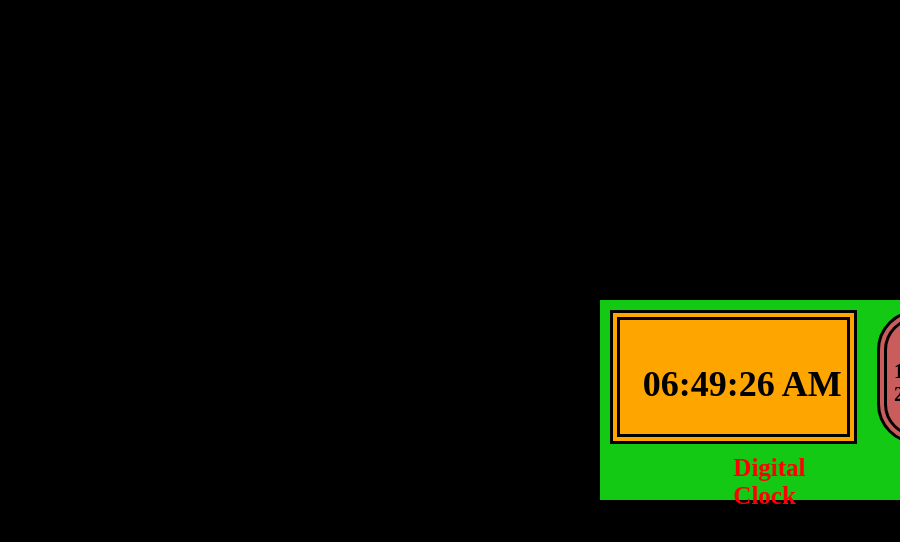
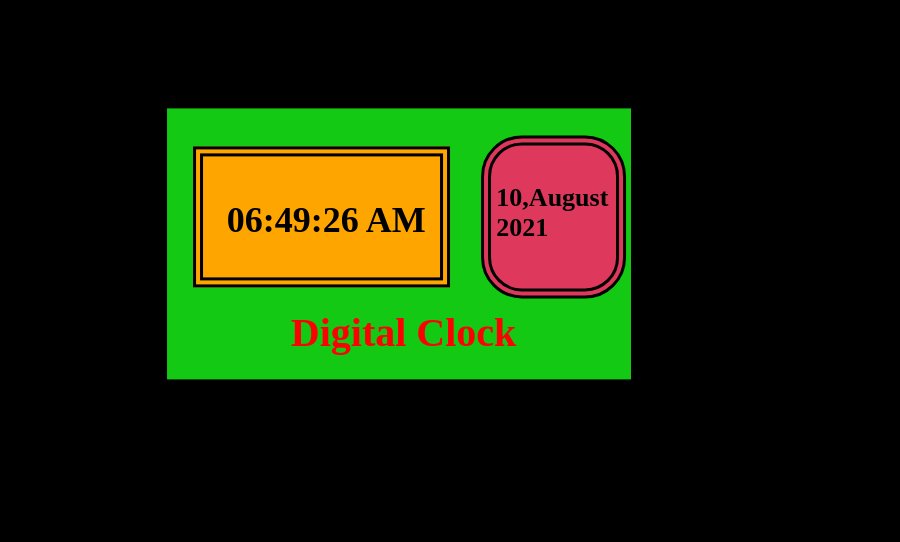
Before and after one commit to kunalkatara12/digiClock, a plain HTML site: page index.html in a window 600 px wide. Shown: the top 542 px of the page, 900 px wide, since content can reach past the window. Drawn offline with Linux system fonts and the light colour scheme.

Commit message:
Update index.html

```diff
--- a/index.html
+++ b/index.html
@@ -21,7 +21,6 @@
         grid-template-columns: repeat(3, 1fr);
         position: absolute;
         transform: translateX(150%) translateY(150%);
-
       }
       .time {
         font-weight: bolder;
@@ -29,7 +28,7 @@
         grid-column: 1 / span 2;
         align-items: center;
         border: 10px;
-        border-style:double;
+        border-style: double;
         border-color: black;
         margin: 10px 10px;
       }
@@ -37,7 +36,7 @@
         font-weight: bold;
         background-color: rgb(202, 92, 92);
         border: 10px;
-        border-style:double;
+        border-style: double;
         border-color: black;
         margin: 10px 10px;
         border-radius: 40px;
@@ -48,80 +47,164 @@
       }
       .ptag2 {
         transform: translateX(8%) translateY(44%);
-        font-weight:900;
+        font-weight: 900;
         font-size: 20px;
       }
-
+      #tiTle {
+        margin-top: 0;
+        margin-bottom: 0;
+        grid-column: 1/3;
+        grid-row: 2/3;
+        transform: translateX(40%) translateY(-30%);
+        font-size: 40px;
+        font-weight: bolder;
+        color: red;
+      }
+      @media only screen and (max-width: 464px) {
+        .clock {
+          height: 271px;
+          width: 464px;
+          background-color: rgb(19, 201, 19);
+          display: grid;
+          grid-template-columns: repeat(3, 1fr);
+          position: relative;
+          transform: translateX(0%) translateY(40%);
+        }
+        .time {
+          font-weight: bolder;
+          background-color: orange;
+          grid-column: 1 / span 2;
+          align-items: center;
+          border: 10px;
+          border-style: double;
+          border-color: black;
+          margin: 38px 26px;
+        }
+        .date {
+          font-weight: bold;
+          background-color: rgb(222, 57, 92);
+          border: 10px;
+          border-style: double;
+          border-color: black;
+          margin: 27px 5px;
+          border-radius: 41px;
+        }
+        .ptag1 {
+          transform: translateX(10%) translateY(16%);
+          font-size: 36px;
+        }
+        .ptag2 {
+          transform: translateX(4%) translateY(20%);
+          font-weight: 900;
+          font-size: 26px;
+        }
+        #tiTle {
+          margin-top: 0;
+          margin-bottom: 0;
+          transform: translateX(40%) translateY(-30%);
+          font-size: 40px;
+          font-weight: bolder;
+          color: red;
+        }
+      }
+      @media only screen and (min-width: 464px) and (max-width: 760px) {
+        .clock {
+          height: 271px;
+          width: 464px;
+          background-color: rgb(19, 201, 19);
+          display: grid;
+          grid-template-columns: repeat(3, 1fr);
+          position: relative;
+          transform: translateX(36%) translateY(40%);
+          animation-name: myMove;
+        }
+        .time {
+          font-weight: bolder;
+          background-color: orange;
+          grid-column: 1 / span 2;
+          align-items: center;
+          border: 10px;
+          border-style: double;
+          border-color: black;
+          margin: 38px 26px;
+        }
+        .date {
+          font-weight: bold;
+          background-color: rgb(222, 57, 92);
+          border: 10px;
+          border-style: double;
+          border-color: black;
+          margin: 27px 5px;
+          border-radius: 41px;
+        }
+        .ptag1 {
+          transform: translateX(10%) translateY(16%);
+          font-size: 36px;
+        }
+        .ptag2 {
+          transform: translateX(4%) translateY(20%);
+          font-weight: 900;
+          font-size: 26px;
+        }
+        #tiTle {
+          margin-top: 0;
+          margin-bottom: 0;
+          transform: translateX(40%) translateY(-30%);
+          font-size: 40px;
+          font-weight: bolder;
+          color: red;
+        }
+      }
     </style>
   </head>
   <body>
     <div class="clock">
       <div class="time"><p class="ptag1" id="MyClockDisplay"></p></div>
       <div class="date"><p class="ptag2" id="MyDate">05 Aug, 2021</p></div>
-      <div style="transform: translateX(100%); font-size:25px;font-weight: bolder;color:red;">Digital Clock</div>
+      <p id="tiTle">Digital Clock</p>
     </div>
-    <script>function showTime(){
+    <script>
+      function showTime() {
         var date = new Date();
-      var d=date.getDate();
-      var mon=1+date.getMonth();
-      var yr=date.getFullYear();
-      var h = date.getHours(); // 0 - 23
-      var m = date.getMinutes(); // 0 - 59
-      var s = date.getSeconds(); // 0 - 59
+        var d = date.getDate();
+        var mon =  date.getMonth();
+        var yr = date.getFullYear();
+        var h = date.getHours();
+        var m = date.getMinutes();
+        var s = date.getSeconds();
         var session = "AM";
 
-      if(h == 0){
+        if (h == 0) {
           h = 12;
         }
-
-      if(h > 12){
+        if (h > 12) {
           h = h - 12;
           session = "PM";
         }
-     if(mon==4){
-       mon="April";
-     }
-     if(mon==2){
-       mon="February";
-     }
-     if(mon==3){
-       mon="March";
-     }
-     if(mon==5){
-       mon="May";
-     }
-     if(mon==6){
-       mon="June";
-     }
-     if(mon==7){
-       mon="July";
-     }
-     if(mon==8){
-       mon="August";
-     }
-     if(mon==9){
-       mon="September";
-     }
-     if(mon==10){
-       mon="October";
-     }
-     if(mon==11){
-       mon="November";
-     }
-     if(mon==12){
-       mon="December";
-     }
-      h = (h < 10) ? "0" + h : h;
-      m = (m < 10) ? "0" + m : m;
-      s = (s < 10) ? "0" + s : s;
-      var myDate=d+","+mon+"\n"+ yr;
+
+       const monthArray = [
+          "January",
+          "February",
+          "March",
+          "April",
+          "May",
+          "June",
+          "July",
+          "August",
+          "September",
+          "October",
+          "November",
+          "December",
+        ];
+        h = h < 10 ? "0" + h : h;
+        m = m < 10 ? "0" + m : m;
+        s = s < 10 ? "0" + s : s;
+        var myDate = d + "," + monthArray[mon] + "\n" + yr;
         var time = h + ":" + m + ":" + s + " " + session;
         document.getElementById("MyClockDisplay").innerText = time;
         document.getElementById("MyClockDisplay").textContent = time;
         document.getElementById("MyDate").innerText = myDate;
-
         setTimeout(showTime, 1000);
-
       }
 
       showTime();
```
Lines whose indentation alone changed are shown as unchanged.
